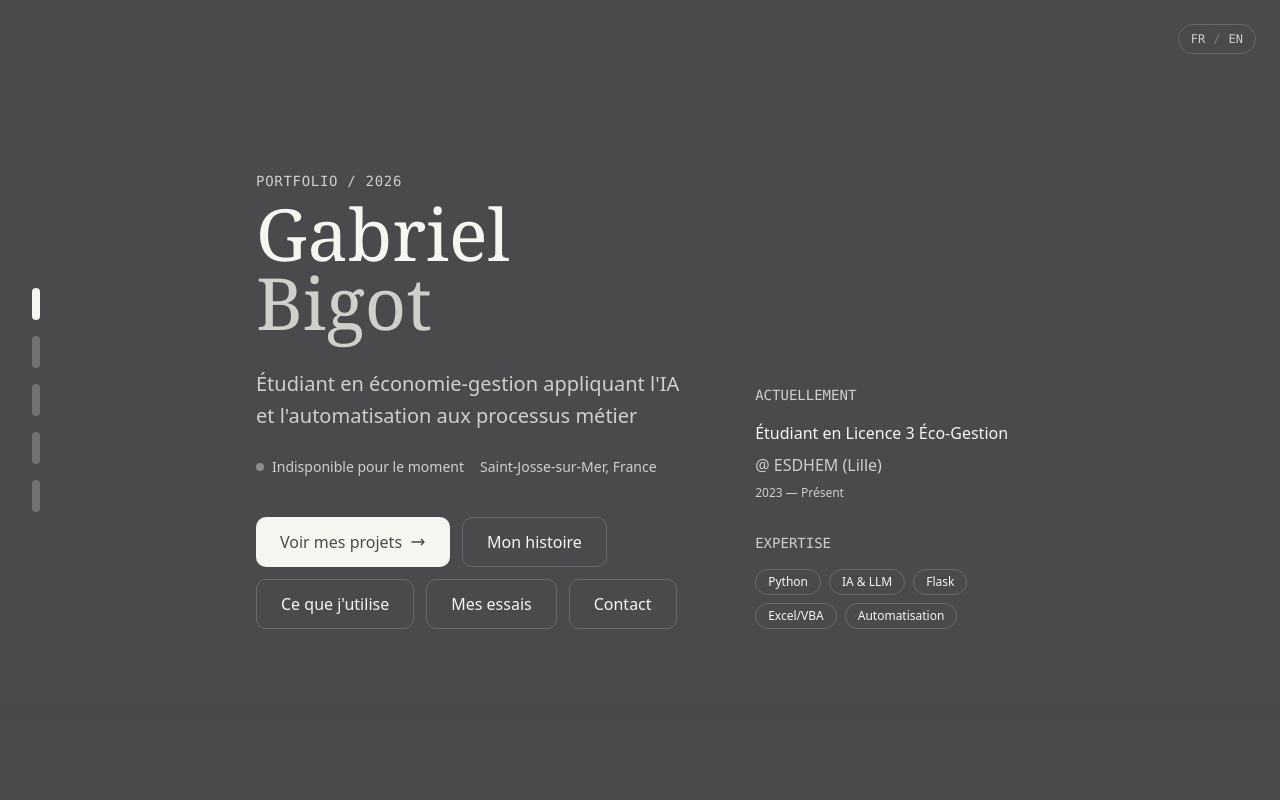
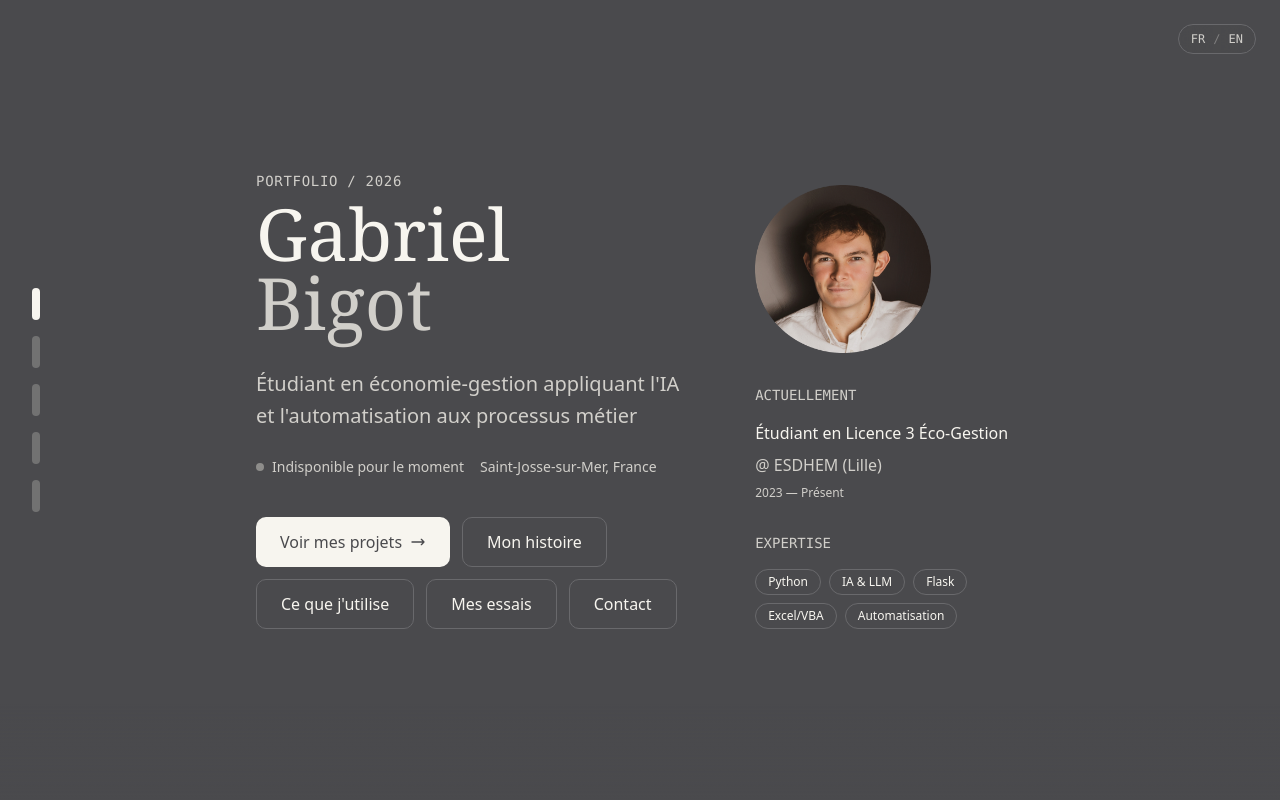
Before and after one commit to gabrielbigot/Portfolio-gabriel-bigot, a Next.js app: page /portfolio in a window 1280 px wide. Shown: the top 800 px of the page. Built offline with nearby package versions, Linux system fonts and the light colour scheme.

Commit message:
Portrait de profil (_DSC5825) sur la page d'accueil et dans le CV
Co-Authored-By: Claude Sonnet 5.5 <noreply@anthropic.com>

```diff
--- a/components/PortfolioClient.tsx
+++ b/components/PortfolioClient.tsx
@@ -386,6 +386,12 @@ export default function PortfolioClient({
             </div>
 
             <div className="lg:col-span-2 flex flex-col justify-end space-y-6 sm:space-y-8 mt-8 lg:mt-0">
+              {/* eslint-disable-next-line @next/next/no-img-element */}
+              <img
+                src="/profile/gabriel-bigot.png"
+                alt={`Portrait de ${personalInfo.name}`}
+                className="w-36 sm:w-44 h-auto self-start"
+              />
               <div className="space-y-4">
                 <div className="text-sm text-muted-foreground font-mono">{copy.current}</div>
                 <div className="space-y-2">
```
Also changed, not shown: public/profile/gabriel-bigot.png (added), 1 other file (tests, documents, lock files or other folders).
